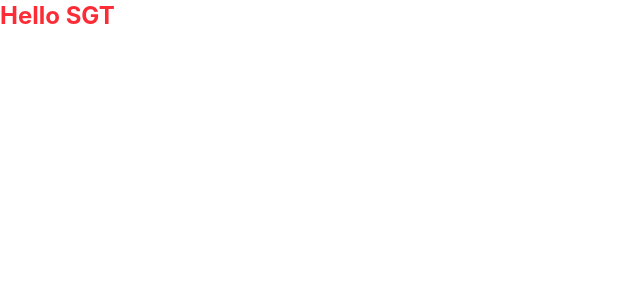
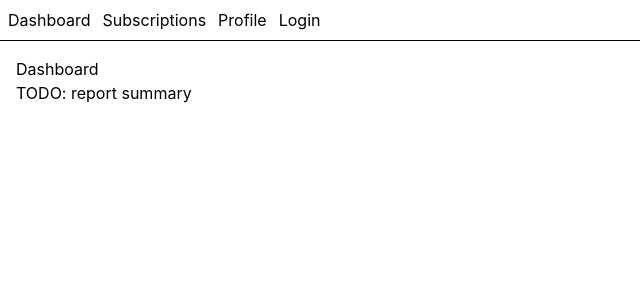
Before and after one commit to polar-bear-cu/sgt-frontend, a React (Vite) app: page /dashboard in a window 1280 px wide. Shown: the top 300 px of the page, without its empty margins (0-640 px from the left). Built offline with nearby package versions, Linux system fonts and the light colour scheme.

Commit message:
chore: react router dom

```diff
--- a/package.json
+++ b/package.json
@@ -25,6 +25,7 @@
     "@tailwindcss/vite": "^4.3.3",
     "react": "^19.2.8",
     "react-dom": "^19.2.8",
+    "react-router-dom": "^7.18.3",
     "tailwindcss": "^4.3.3"
   },
   "devDependencies": {
@@ -42,6 +43,7 @@
     "prettier": "^3.4.2",
     "typescript": "~6.0.2",
     "typescript-eslint": "^8.69.0",
-    "vite": "^8.3.0"
+    "vite": "^8.3.0",
+    "vite-plugin-pages": "^0.33.3"
   }
 }
--- a/src/App.tsx
+++ b/src/App.tsx
@@ -1,9 +1,16 @@
-function App() {
+import { Suspense } from "react";
+import { BrowserRouter } from "react-router-dom";
+import MainLayout from "./layouts/MainLayout";
+import AppRoutes from "./routes";
+
+export default function App() {
   return (
-    <div>
-      <h1 className="text-2xl font-bold text-red-500">Hello SGT</h1>
-    </div>
+    <BrowserRouter>
+      <MainLayout>
+        <Suspense fallback={<p>loading...</p>}>
+          <AppRoutes />
+        </Suspense>
+      </MainLayout>
+    </BrowserRouter>
   );
 }
-
-export default App;
--- /dev/null
+++ b/src/layouts/MainLayout.tsx
@@ -0,0 +1,17 @@
+import type { ReactNode } from "react";
+import { Link } from "react-router-dom";
+import { PATHS } from "../routes/paths";
+
+export default function MainLayout({ children }: { children: ReactNode }) {
+  return (
+    <div>
+      <nav className="flex gap-3 p-2 border-b">
+        <Link to={PATHS.DASHBOARD}>Dashboard</Link>
+        <Link to={PATHS.SUBSCRIPTIONS}>Subscriptions</Link>
+        <Link to={PATHS.PROFILE}>Profile</Link>
+        <Link to={PATHS.LOGIN}>Login</Link>
+      </nav>
+      <main className="p-4">{children}</main>
+    </div>
+  );
+}
--- /dev/null
+++ b/src/pages/auth/callback/index.tsx
@@ -0,0 +1,8 @@
+export default function CallbackPage() {
+  return (
+    <div>
+      <h2>Callback</h2>
+      <p>TODO: read tokens from URL, store, redirect</p>
+    </div>
+  );
+}
--- /dev/null
+++ b/src/pages/dashboard/index.tsx
@@ -0,0 +1,8 @@
+export default function DashboardPage() {
+  return (
+    <div>
+      <h2>Dashboard</h2>
+      <p>TODO: report summary</p>
+    </div>
+  );
+}
--- /dev/null
+++ b/src/pages/login/index.tsx
@@ -0,0 +1,8 @@
+export default function LoginPage() {
+  return (
+    <div>
+      <h2>Login</h2>
+      <p>TODO: Google login button</p>
+    </div>
+  );
+}
--- /dev/null
+++ b/src/pages/profile/index.tsx
@@ -0,0 +1,8 @@
+export default function ProfilePage() {
+  return (
+    <div>
+      <h2>Profile</h2>
+      <p>TODO: view + edit profile</p>
+    </div>
+  );
+}
--- /dev/null
+++ b/src/pages/subscriptions/index.tsx
@@ -0,0 +1,8 @@
+export default function SubscriptionsPage() {
+  return (
+    <div>
+      <h2>Subscriptions</h2>
+      <p>TODO: list + create subscription</p>
+    </div>
+  );
+}
--- /dev/null
+++ b/src/routes/index.tsx
@@ -0,0 +1,7 @@
+import { Navigate, useRoutes } from "react-router-dom";
+import pages from "~react-pages";
+import { PATHS } from "./paths";
+
+export default function AppRoutes() {
+  return useRoutes([...pages, { path: "*", element: <Navigate to={PATHS.DASHBOARD} replace /> }]);
+}
--- /dev/null
+++ b/src/routes/paths.ts
@@ -0,0 +1,7 @@
+export const PATHS = {
+  LOGIN: "/login",
+  AUTH_CALLBACK: "/auth/callback",
+  DASHBOARD: "/dashboard",
+  SUBSCRIPTIONS: "/subscriptions",
+  PROFILE: "/profile",
+} as const;
--- /dev/null
+++ b/src/vite-env.d.ts
@@ -0,0 +1,2 @@
+/// <reference types="vite/client" />
+/// <reference types="vite-plugin-pages/client-react" />
--- a/vite.config.ts
+++ b/vite.config.ts
@@ -1,8 +1,9 @@
 import tailwindcss from "@tailwindcss/vite";
 import react from "@vitejs/plugin-react";
 import { defineConfig } from "vite";
+import Pages from "vite-plugin-pages";
 
 // https://vite.dev/config/
 export default defineConfig({
-  plugins: [react(), tailwindcss()],
+  plugins: [react(), tailwindcss(), Pages({ dirs: "src/pages" })],
 });
```
Also changed, not shown: 1 other file (tests, documents, lock files or other folders).
